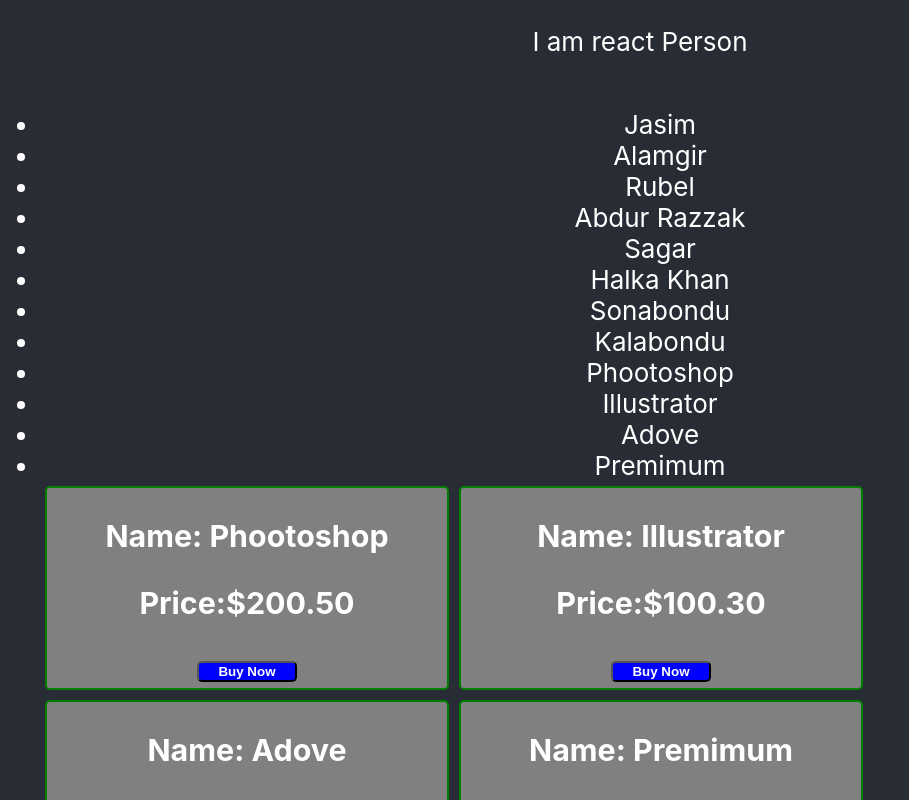
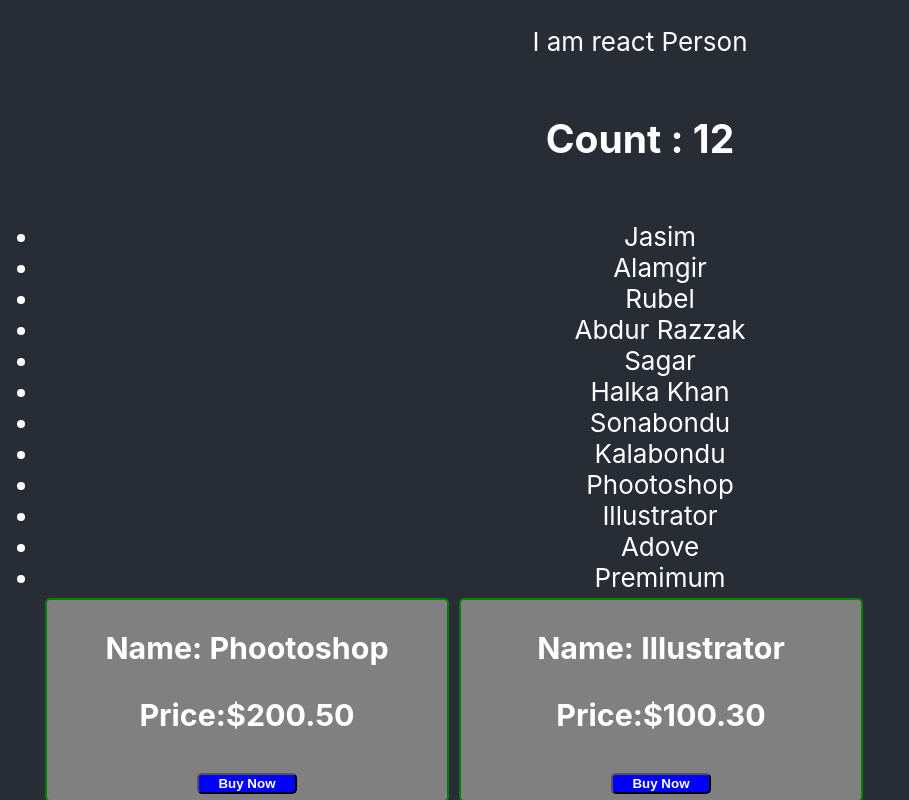
Before and after one commit to jasimuddin123/final-react-js, a React (Create React App) app: page / in a window 1280 px wide. Shown: the top 800 px of the page, without its empty margins (0-909 px from the left). Built offline with nearby package versions, Linux system fonts and the light colour scheme.

Commit message:
Introduction to Component state

```diff
--- a/src/App.js
+++ b/src/App.js
@@ -1,4 +1,4 @@
-import React from 'react';
+import React, { useState } from 'react';
 import logo from './logo.svg';
 import './App.css';
 
@@ -18,6 +18,8 @@
       <header className="App-header">
         <p> I am react Person </p>
 
+        <Counter></Counter>
+
         <ul>
           {
             nayoks.map(nayok =><li>{nayok}</li>)
@@ -32,16 +34,16 @@
 
         </ul>
 
-
-
-
-
-
-
-
       </header>
     </div>
   );
+}
+function Counter(){
+  const [count, setCount] = useState(12);
+  return(
+  <h2>Count : {count}</h2>
+
+  )
 }
 function Product (props){
   const productStyle ={
```
